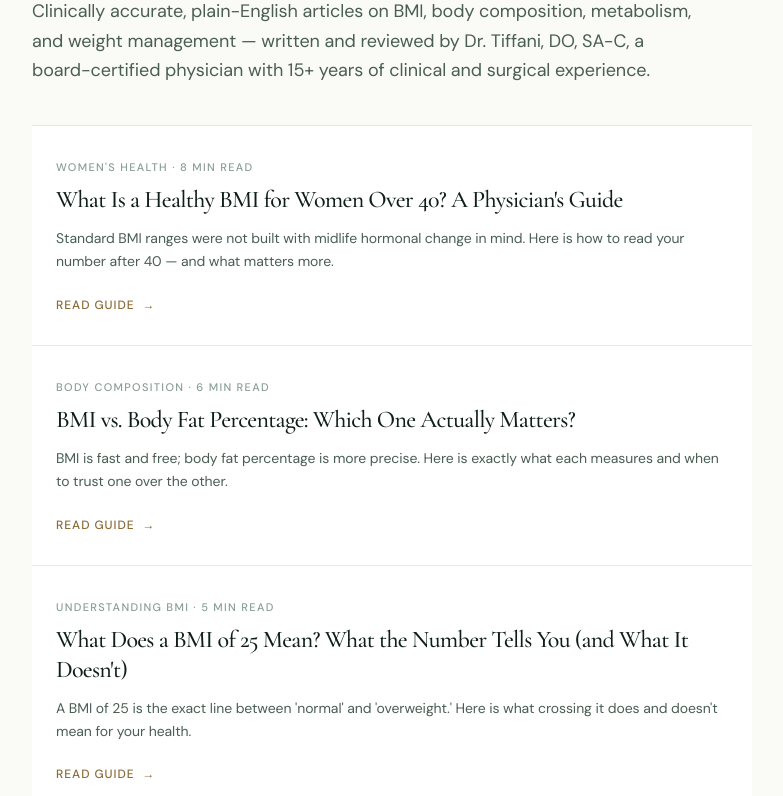
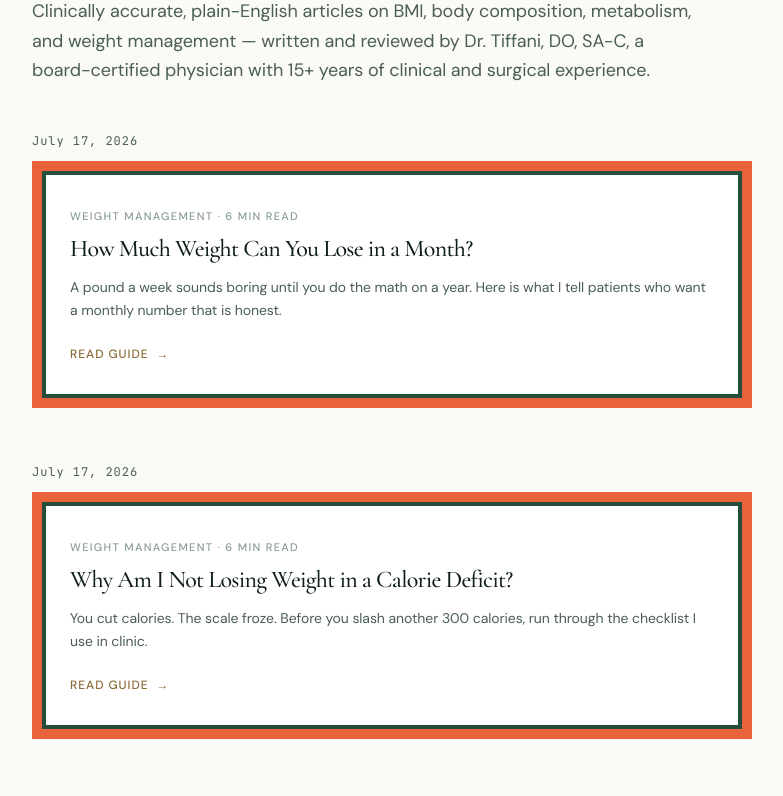
Before and after one commit to tshelton1/bmi-calculator, a Next.js app: page /blog in a window 1280 px wide. Shown: the part 360-1156 px from the top of the page, without its empty margins (248-1031 px from the left). Built offline with nearby package versions, Linux system fonts and the light colour scheme.

Commit message:
Restyle blog cards and sort newest first

```diff
--- a/src/app/blog/page.tsx
+++ b/src/app/blog/page.tsx
@@ -43,7 +43,7 @@ export default function BlogIndexPage() {
         clinical and surgical experience.
       </p>
 
-      <div className="mt-10 border-t border-ivory-300">
+      <div className="mt-12 flex flex-col gap-10 sm:gap-12 md:gap-14">
         {posts.map((post) => (
           <BlogCard key={post.slug} post={post} />
         ))}
--- a/src/components/blog/BlogCard.tsx
+++ b/src/components/blog/BlogCard.tsx
@@ -4,9 +4,23 @@ import { readingTimeMinutes, type BlogPost } from "@/lib/blog-posts";
 // Editorial index card for a single post. Server component.
 export default function BlogCard({ post }: { post: BlogPost }) {
   const readTime = readingTimeMinutes(post);
+  const published = new Date(post.datePublished + "T12:00:00").toLocaleDateString(
+    "en-US",
+    { month: "long", day: "numeric", year: "numeric" }
+  );
 
   return (
-    <article className="group bg-white border-b border-ivory-300 py-8 px-6 hover:bg-ivory-200 transition-colors duration-200">
+    <article className="group">
+      <time
+        dateTime={post.datePublished}
+        className="block font-mono text-xs text-ink-500 mb-3 tracking-wide"
+      >
+        {published}
+      </time>
+
+      {/* Orange outer frame with a thick green inner border */}
+      <div className="bg-clay p-2 sm:p-2.5">
+        <div className="border-[3px] sm:border-4 border-forest-700 bg-white px-5 py-6 sm:px-6 sm:py-8 transition-colors duration-200 group-hover:bg-ivory-200">
           <p className="eyebrow text-ink-300">
             {post.topicLabel} · {readTime} min read
           </p>
@@ -25,6 +39,8 @@ export default function BlogCard({ post }: { post: BlogPost }) {
               →
             </span>
           </Link>
+        </div>
+      </div>
     </article>
   );
 }
--- a/src/lib/blog-posts.ts
+++ b/src/lib/blog-posts.ts
@@ -118,7 +118,9 @@ export function getBlogPost(slug: string): BlogPost | undefined {
 }
 
 export function getAllBlogPosts(): BlogPost[] {
-  return POSTS;
+  return [...POSTS].sort((a, b) =>
+    b.datePublished.localeCompare(a.datePublished)
+  );
 }
 
 export const BLOG_POSTS = POSTS;
```
Lines whose indentation alone changed are shown as unchanged.
